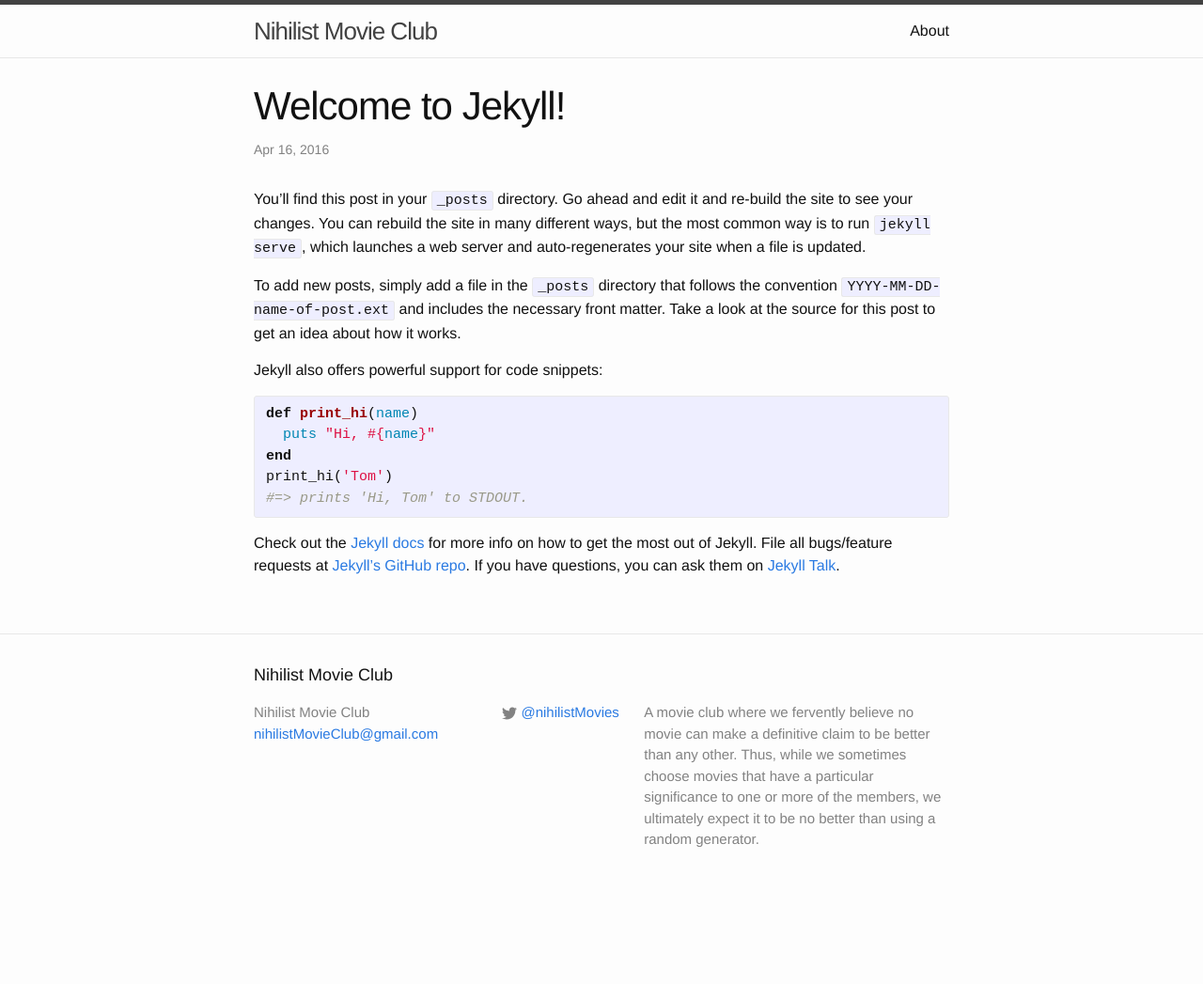
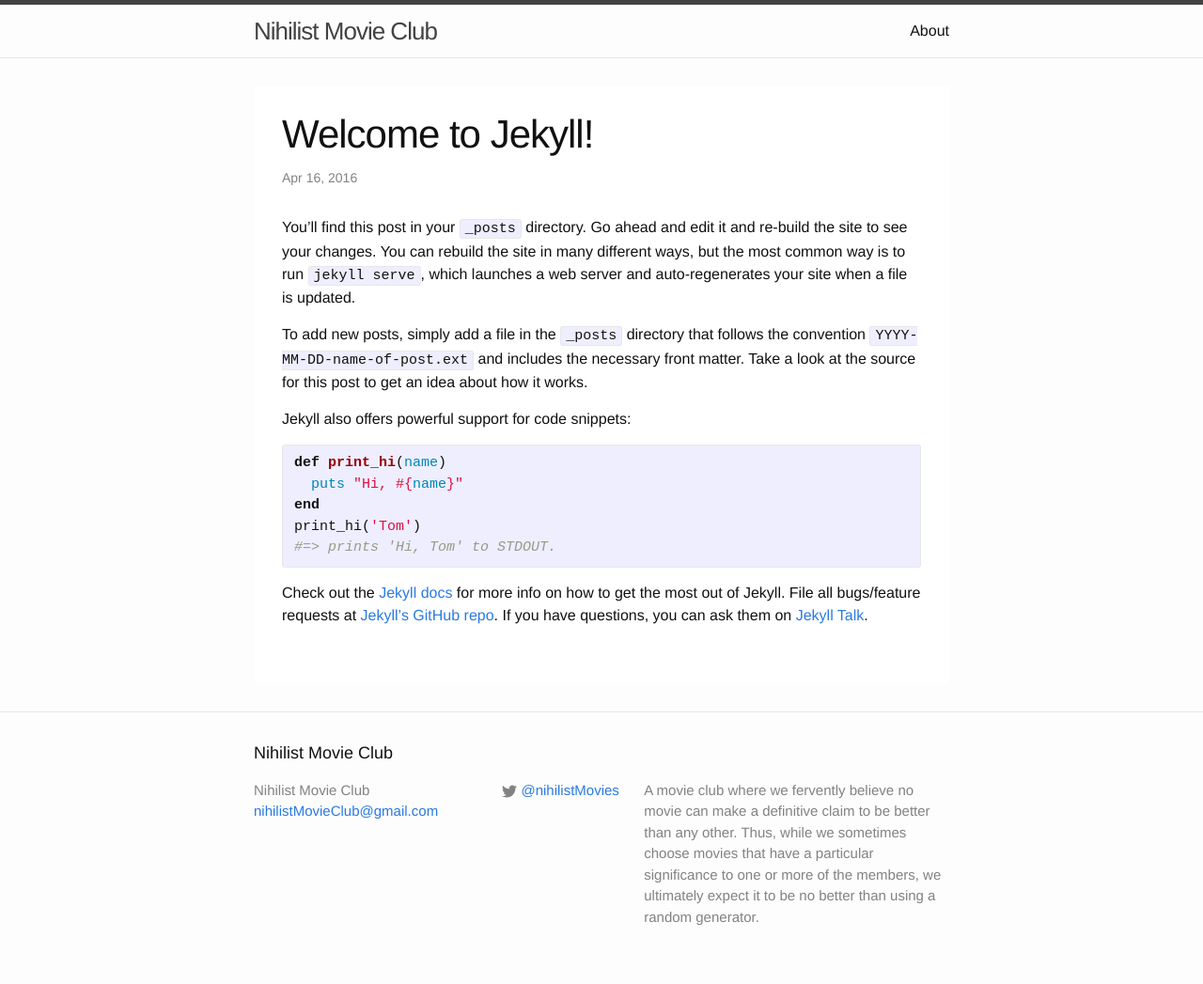
Before and after one commit to GregoryBL/nihilistMovieClub, a Jekyll site: the page built from _posts/2016-04-16-welcome-to-jekyll.markdown, in a window 1280 px wide. Shown: the whole page at 94% size. Built offline with Jekyll 4.4.1, drawn with Linux system fonts in a browser that asks for light colours; before the commit the page ends 965 px from its top, so only the background shows below that.

Commit message:
added white background to posts, removed some structured data crap from post.html

```diff
--- a/_layouts/post.html
+++ b/_layouts/post.html
@@ -1,14 +1,14 @@
 ---
 layout: default
 ---
-<article class="post" itemscope itemtype="http://schema.org/BlogPosting">
+<article class="post">
 
   <header class="post-header">
-    <h1 class="post-title" itemprop="name headline">{{ page.title }}</h1>
-    <p class="post-meta"><time datetime="{{ page.date | date_to_xmlschema }}" itemprop="datePublished">{{ page.date | date: "%b %-d, %Y" }}</time>{% if page.author %} • <span itemprop="author" itemscope itemtype="http://schema.org/Person"><span itemprop="name">{{ page.author }}</span></span>{% endif %}</p>
+    <h1 class="post-title">{{ page.title }}</h1>
+    <p class="post-meta"><time datetime="{{ page.date | date_to_xmlschema }}">{{ page.date | date: "%b %-d, %Y" }}</time>{% if page.author %} • {{ page.author }}{% endif %}</p>
   </header>
 
-  <div class="post-content" itemprop="articleBody">
+  <div class="post-content">
     {{ content }}
   </div>
 
--- a/_sass/_layout.scss
+++ b/_sass/_layout.scss
@@ -199,6 +199,12 @@
 /**
  * Posts
  */
+.post {
+    background-color: white;
+    margin: $spacing-unit, 0px;
+    padding: $spacing-unit;
+}
+
 .post-header {
     margin-bottom: $spacing-unit;
 }
```
